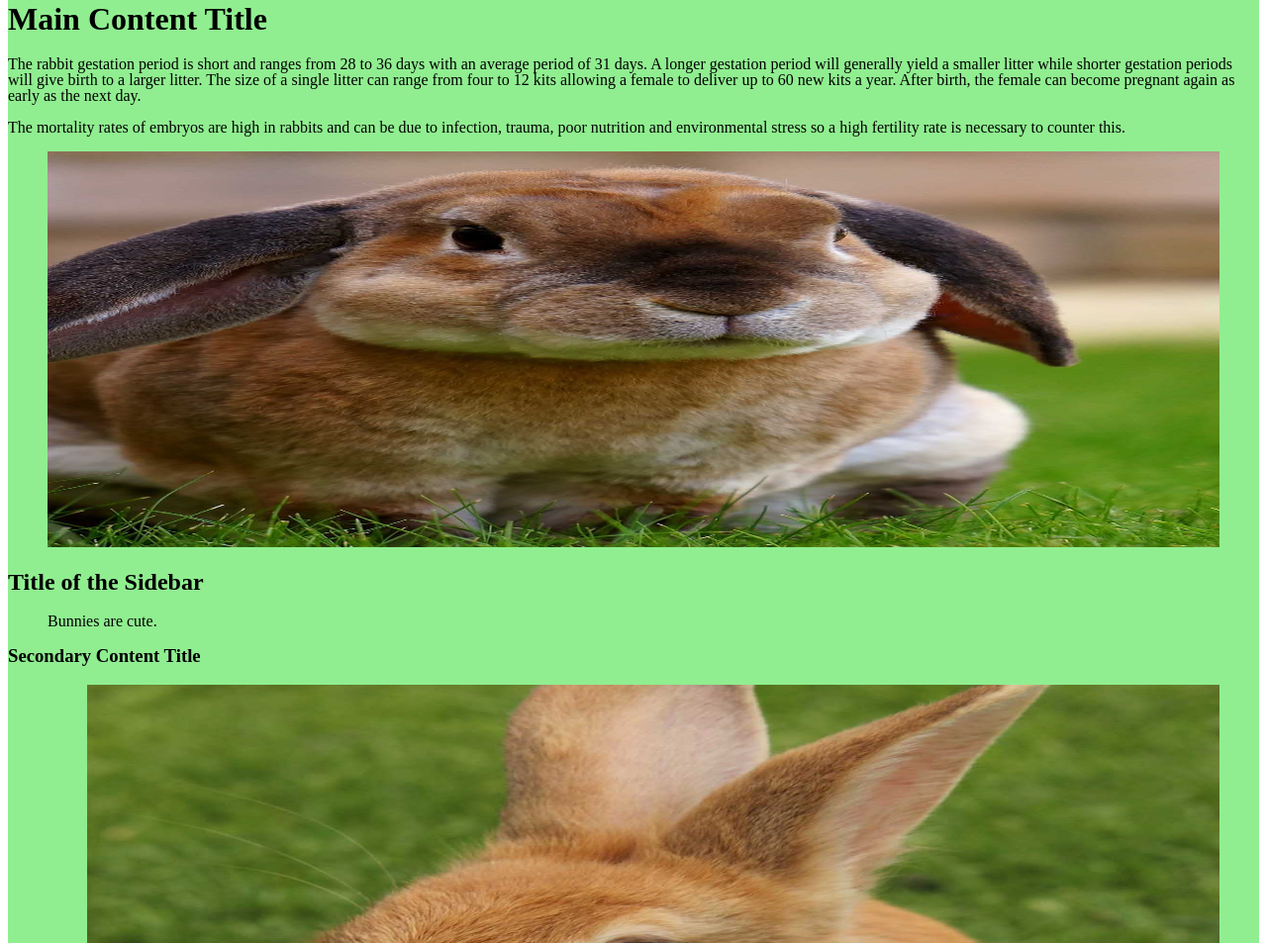
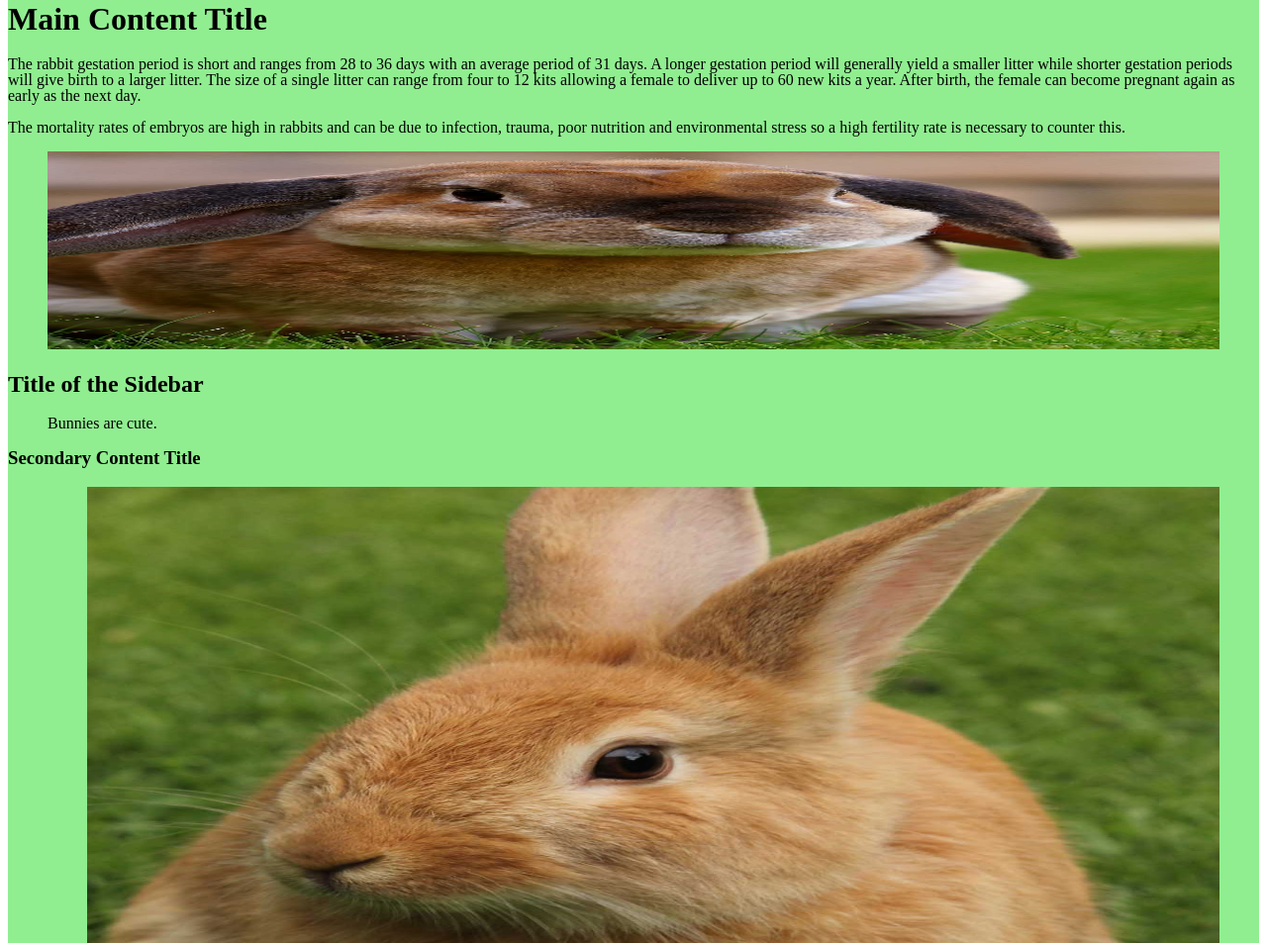
Before and after one commit to chan0429/chan0429.github.io, a plain HTML site: page lib2024/assg-4/index.html in a window 1280 px wide. Shown: the part 943-1896 px from the top of the page at 99% size. Drawn offline with Linux system fonts and the light colour scheme; files that its build step writes are made by us from their sources; a web font is replaced by a local one.

Commit message:
Update index.html

```diff
--- a/lib2024/assg-4/index.html
+++ b/lib2024/assg-4/index.html
@@ -62,7 +62,7 @@ The mortality rates of embryos are high in rabbits and can be due to infection,
           <figure>
           <div class="image-gallery-container clearfix">
             <div class="img-slide">
-              <img src="img/bunny1.jpg" alt="Image 1" width="20" height="400">
+              <img src="img/bunny1.jpg" alt="Image 1" width="300" height="200">
             </div>
             </figure>
           </div>
```
